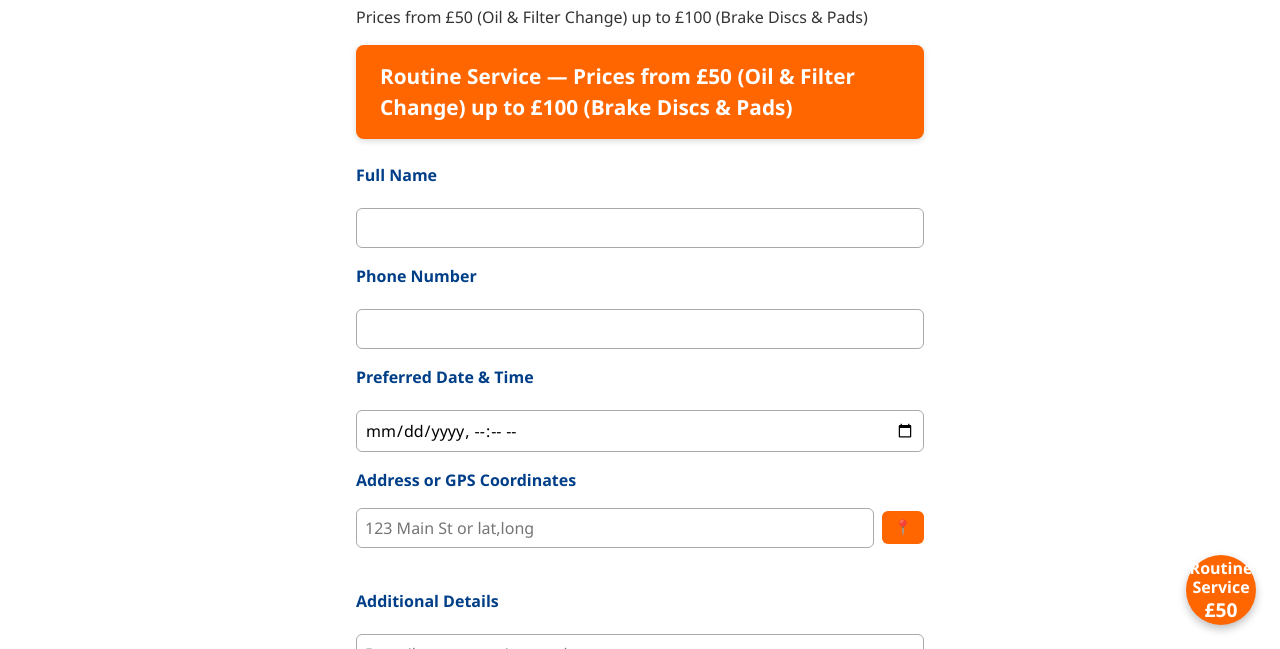
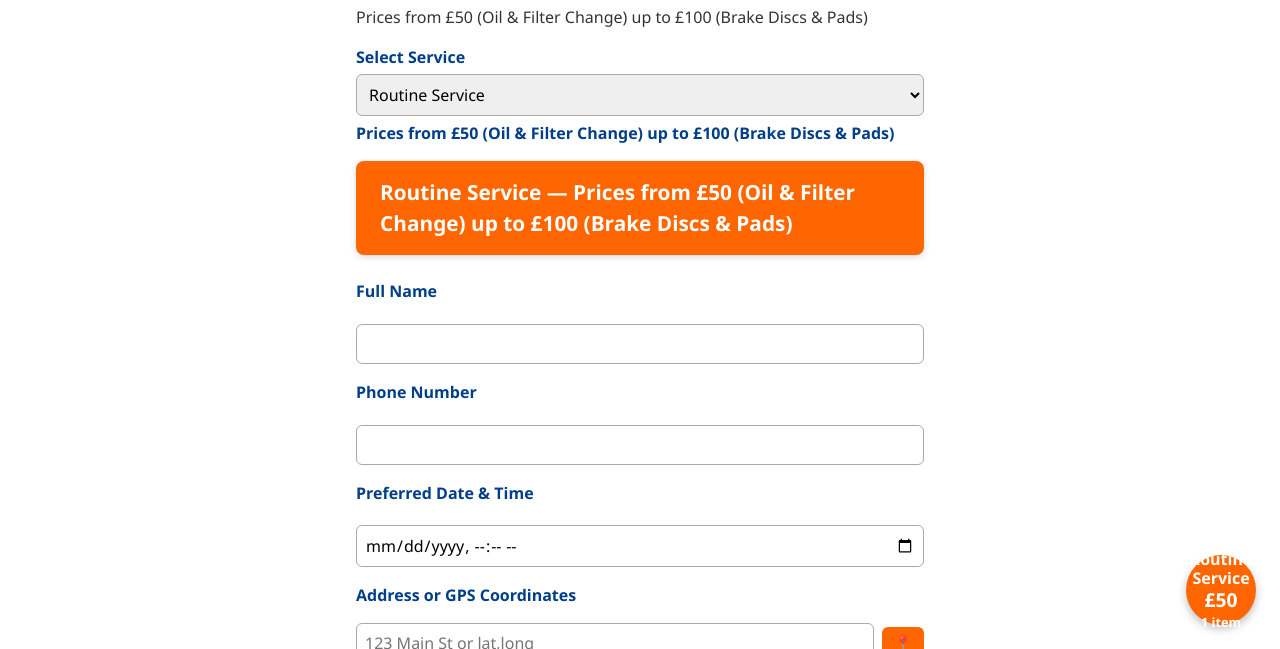
Before and after one commit to Cualabeer/autox, a website: page frontend/booking.html in a window 1280 px wide. Shown: the part 151-800 px from the top of the page. Drawn offline with Linux system fonts and the light colour scheme.

Commit message:
Update booking.html

```diff
--- a/frontend/booking.html
+++ b/frontend/booking.html
@@ -8,7 +8,7 @@
   <style>
     main {
       max-width: 600px;
-      margin: 2rem auto 5rem auto; /* bottom margin for basket overlay */
+      margin: 2rem auto 5rem auto;
       padding: 0 1rem;
     }
     form > * + * {
@@ -22,7 +22,8 @@
     }
     input[type="text"],
     input[type="datetime-local"],
-    textarea {
+    textarea,
+    select {
       width: 100%;
       padding: 0.5rem;
       border: 1px solid #aaa;
@@ -33,7 +34,8 @@
     }
     input[type="text"]:focus,
     input[type="datetime-local"]:focus,
-    textarea:focus {
+    textarea:focus,
+    select:focus {
       border-color: #ff6600;
       outline: none;
     }
@@ -77,7 +79,6 @@
       margin-top: 1rem;
       display: none;
     }
-    /* Flex container for address + GPS button */
     .address-container {
       display: flex;
       align-items: center;
@@ -85,7 +86,6 @@
     .address-container input {
       flex: 1;
     }
-    /* Basket overlay circle bottom-right */
     #basketOverlay {
       position: fixed;
       bottom: 1.5rem;
@@ -110,7 +110,6 @@
       line-height: 1.2;
       font-family: 'Segoe UI', Tahoma, Geneva, Verdana, sans-serif;
     }
-    /* Service summary box */
     #serviceSummary {
       background: #ff6600;
       color: white;
@@ -122,12 +121,10 @@
       user-select: none;
       box-shadow: 0 2px 6px rgba(0,0,0,0.15);
     }
-    /* Accessibility focus outlines */
     :focus-visible {
       outline: 3px solid #ff6600;
       outline-offset: 2px;
     }
-    /* Responsive */
     @media (max-width: 600px) {
       main {
         margin: 1rem auto 6rem auto;
@@ -158,6 +155,14 @@
   <main>
     <h1 id="bookingTitle">Booking</h1>
     <p id="bookingDesc">Please fill out the form below.</p>
+
+    <label for="serviceType">Select Service</label>
+    <select id="serviceType" name="serviceType" required aria-describedby="serviceDesc">
+      <option value="service">Routine Service</option>
+      <option value="recovery">Emergency Recovery</option>
+      <option value="inspection">Diagnostics & Inspection</option>
+    </select>
+    <p id="serviceDesc" style="color:#003f88; font-weight:600; margin-top:0.3rem;"></p>
 
     <div id="serviceSummary" role="region" aria-live="polite"></div>
 
@@ -204,28 +209,27 @@
     aria-atomic="true"
     role="region"
     tabindex="0"
-    >
+  >
     <span id="basketService" style="font-size:1rem;">Service</span>
     <span id="basketPrice" style="font-size:1.2rem;">£0</span>
+    <span id="basketCount" style="font-size:0.8rem; margin-top:4px;">0 items</span>
   </div>
 
   <script>
-    // Helper to get query param
     function getQueryParam(param) {
       return new URLSearchParams(window.location.search).get(param);
     }
 
-    // Pricing data for services
     const pricing = {
       service: {
         name: "Routine Service",
         priceText: "Prices from £50 (Oil & Filter Change) up to £100 (Brake Discs & Pads)",
-        priceValue: 50 // base price or minimum price for submission
+        priceValue: 50
       },
       recovery: {
         name: "Emergency Recovery",
         priceText: "Call-out fees apply; pricing varies by distance and urgency",
-        priceValue: 0 // price varies, 0 means variable
+        priceValue: 0
       },
       inspection: {
         name: "Diagnostics & Inspection",
@@ -234,34 +238,47 @@
       }
     };
 
-    const bookingType = getQueryParam('type') || 'service';
-
-    const bookingTitle = document.getElementById('bookingTitle');
-    const bookingDesc = document.getElementById('bookingDesc');
+    const bookingTypeParam = getQueryParam('type');
+    const serviceTypeSelect = document.getElementById('serviceType');
+    const serviceDesc = document.getElementById('serviceDesc');
     const serviceSummary = document.getElementById('serviceSummary');
     const basketService = document.getElementById('basketService');
     const basketPrice = document.getElementById('basketPrice');
+    const basketCount = document.getElementById('basketCount');
     const servicePriceInput = document.getElementById('servicePrice');
 
-    if (pricing[bookingType]) {
-      const { name, priceText, priceValue } = pricing[bookingType];
-
-      bookingTitle.textContent = name;
-      bookingDesc.textContent = priceText;
-      serviceSummary.textContent = `${name} — ${priceText}`;
-      basketService.textContent = name;
-      basketPrice.textContent = priceValue > 0 ? `£${priceValue}` : "Varies";
-      servicePriceInput.value = priceValue;
+    // Initialize select based on URL param or default
+    if (bookingTypeParam && pricing[bookingTypeParam]) {
+      serviceTypeSelect.value = bookingTypeParam;
     } else {
-      bookingTitle.textContent = "Booking";
-      bookingDesc.textContent = "Please fill out the form below.";
-      serviceSummary.textContent = "Service selected: Unknown";
-      basketService.textContent = "Unknown";
-      basketPrice.textContent = "£0";
-      servicePriceInput.value = 0;
+      serviceTypeSelect.value = 'service';
     }
 
-    // GPS button and reverse geocoding
+    function updateBasket(serviceKey) {
+      const item = pricing[serviceKey];
+      basketService.textContent = item?.name || "None";
+      basketPrice.textContent = item?.priceValue > 0 ? `£${item.priceValue}` : "Varies";
+      servicePriceInput.value = item?.priceValue || 0;
+      const count = serviceKey && pricing[serviceKey] ? 1 : 0;
+      basketCount.textContent = `${count} item${count !== 1 ? 's' : ''}`;
+    }
+
+    function updateServiceUI(serviceKey) {
+      const item = pricing[serviceKey];
+      serviceDesc.textContent = item?.priceText || '';
+      serviceSummary.textContent = item ? `${item.name} — ${item.priceText}` : "Service selected: Unknown";
+      document.getElementById('bookingTitle').textContent = item?.name || "Booking";
+      document.getElementById('bookingDesc').textContent = item?.priceText || "Please fill out the form below.";
+      updateBasket(serviceKey);
+    }
+
+    updateServiceUI(serviceTypeSelect.value);
+
+    serviceTypeSelect.addEventListener('change', e => {
+      updateServiceUI(e.target.value);
+    });
+
+    // GPS Button & reverse geocoding
     const gpsBtn = document.getElementById('gpsBtn');
     const gpsStatus = document.getElementById('gpsStatus');
     const addressInput = document.getElementById('address');
@@ -271,10 +288,8 @@
         gpsStatus.textContent = "Geolocation is not supported by your browser.";
         return;
       }
-
       gpsStatus.textContent = "Locating...";
       gpsBtn.disabled = true;
-
       navigator.geolocation.getCurrentPosition(success, error, {
         enableHighAccuracy: true,
         timeout: 10000,
@@ -285,9 +300,7 @@
     function success(position) {
       const { latitude, longitude } = position.coords;
       gpsStatus.textContent = `Coordinates found: ${latitude.toFixed(5)}, ${longitude.toFixed(5)}. Looking up address...`;
-
       const url = `https://nominatim.openstreetmap.org/reverse?format=jsonv2&lat=${latitude}&lon=${longitude}`;
-
       fetch(url)
         .then(response => response.json())
         .then(data => {
@@ -313,19 +326,17 @@
       gpsBtn.disabled = false;
     }
 
-    // Form submission handler
+    // Form submission
     const form = document.getElementById('bookingForm');
     const successMsg = document.getElementById('successMsg');
 
     form.addEventListener('submit', e => {
       e.preventDefault();
-
       if (!form.checkValidity()) {
         form.reportValidity();
         return;
       }
-
-      // TODO: Replace this alert with real backend submission (e.g., fetch API)
+      // TODO: Replace with real submission to backend
       // Example payload:
       /*
       const payload = {
@@ -334,12 +345,11 @@
         datetime: form.datetime.value,
         address: form.address.value,
         details: form.details.value,
-        serviceType: bookingType,
-        price: servicePriceInput.value,
+        serviceType: serviceTypeSelect.value,
+        price: servicePriceInput.value
       };
-      console.log('Submit booking:', payload);
+      console.log('Submitting booking:', payload);
       */
-
       form.style.display = 'none';
       successMsg.style.display = 'block';
       successMsg.focus();
```
